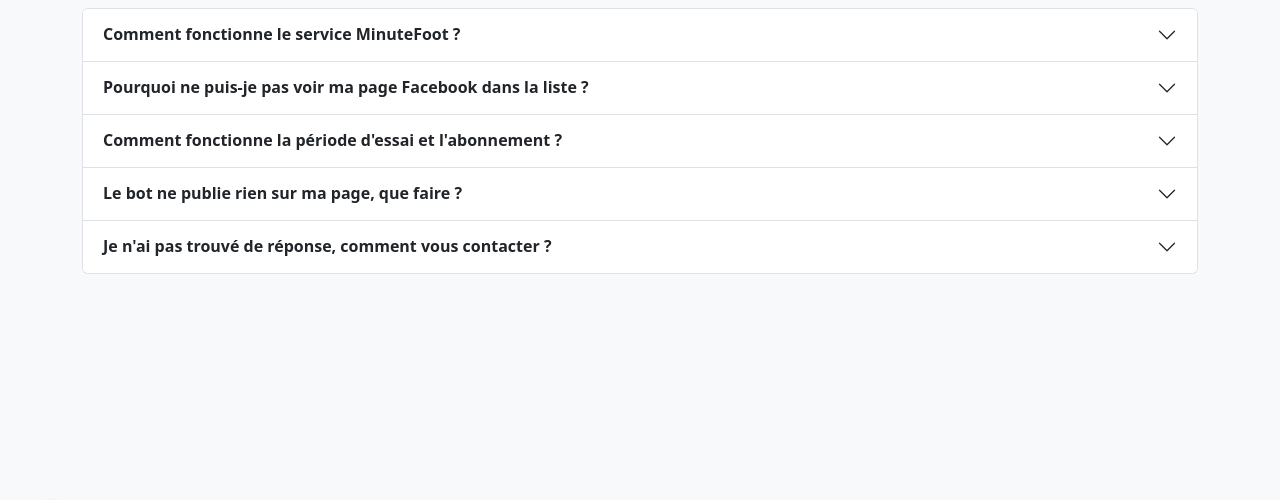
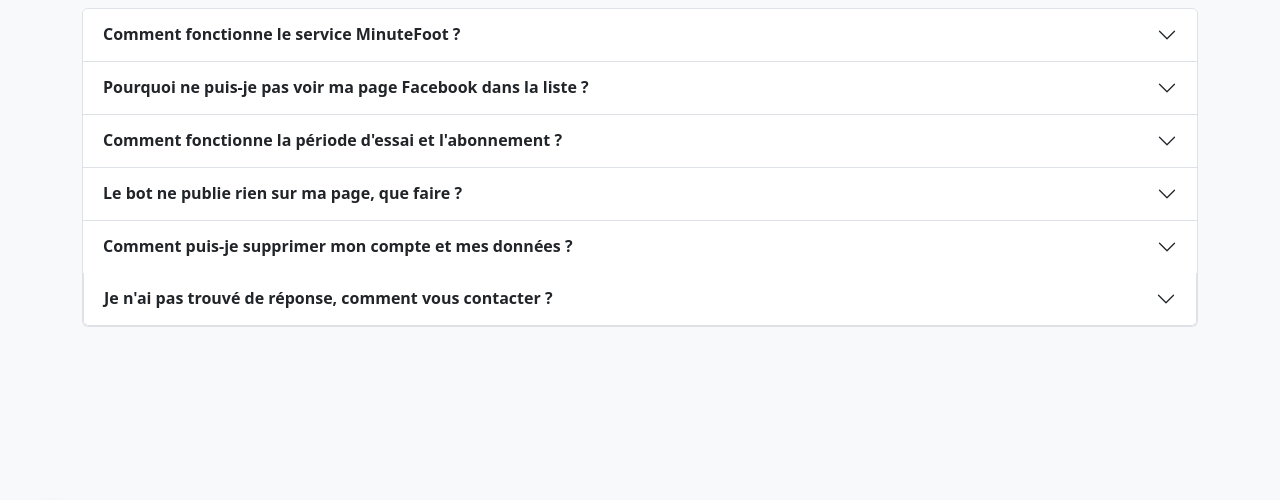
Before and after one commit to YalinDon/facebook-bot-saas, a Flask app: page /support in a window 1280 px wide. Shown: the part 216-716 px from the top of the page. Run offline with Flask 3, Linux system fonts and the light colour scheme; some libraries are stand-ins or nearby versions.

Commit message:
Add data deletion instructions to support page

```diff
--- a/templates/support.html
+++ b/templates/support.html
@@ -74,6 +74,28 @@
             </div>
         </div>
 
+
+        <div class="accordion-item">
+    <h2 class="accordion-header" id="headingDelete">
+        <button class="accordion-button collapsed" type="button" data-bs-toggle="collapse" data-bs-target="#collapseDelete" aria-expanded="false" aria-controls="collapseDelete">
+            <strong>Comment puis-je supprimer mon compte et mes données ?</strong>
+        </button>
+    </h2>
+    <div id="collapseDelete" class="accordion-collapse collapse" aria-labelledby="headingDelete" data-bs-parent="#faqAccordion">
+        <div class="accordion-body">
+            <p>
+                Conformément au RGPD, vous avez le droit de demander la suppression complète de votre compte et de toutes les données associées (profil, pages Facebook connectées, historique des publications, etc.).
+            </p>
+            <p>
+                Pour initier cette procédure, veuillez nous envoyer votre demande directement via
+                <a href="https://wa.me/22943031606" target="_blank" rel="noopener noreferrer" class="fw-bold">WhatsApp</a>.
+                Veuillez inclure l'adresse email de votre compte dans votre message pour que nous puissions identifier votre compte.
+            </p>
+            <p class="text-muted small">
+                La suppression de vos données sera effective dans un délai de 30 jours après réception de votre demande.
+            </p>
+        </div>
+    </div>
         <!-- Question 5: Contact (Version finale) -->
         <div class="accordion-item">
             <h2 class="accordion-header" id="headingFive">
```
Also changed, not shown: app/__init__.py (line endings or trailing spaces).
